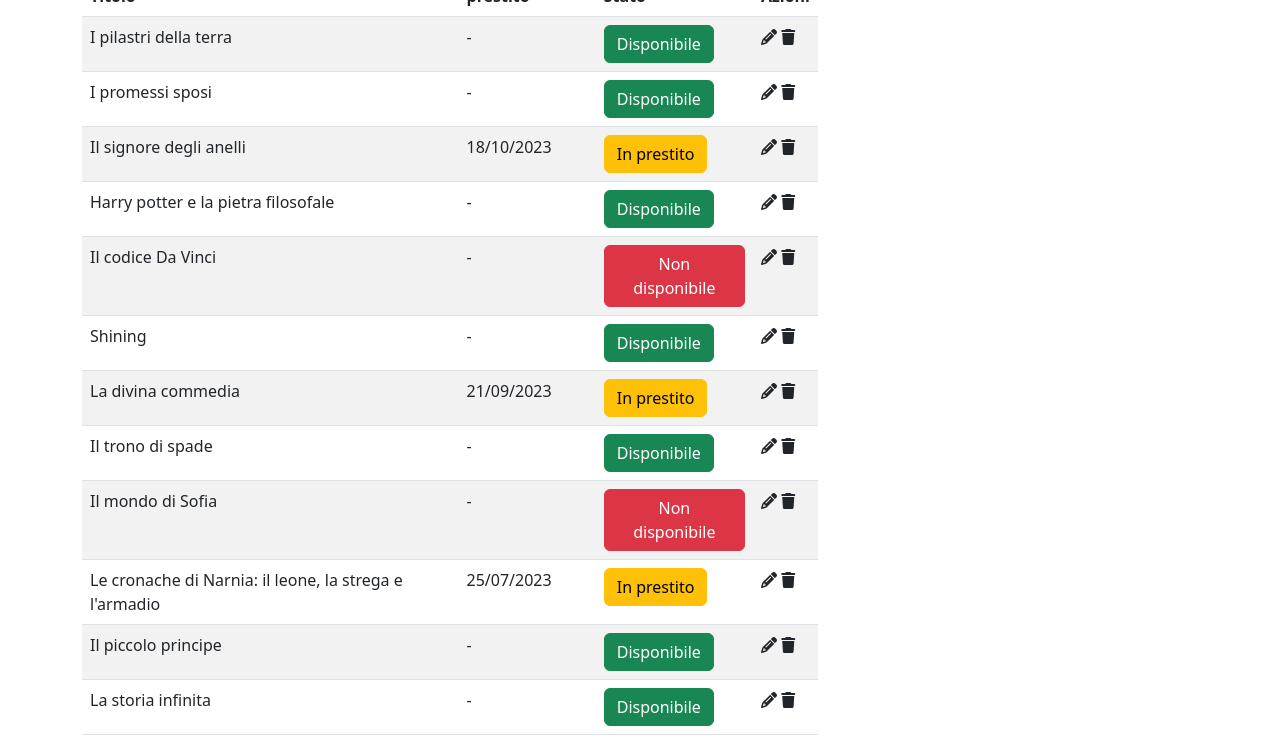
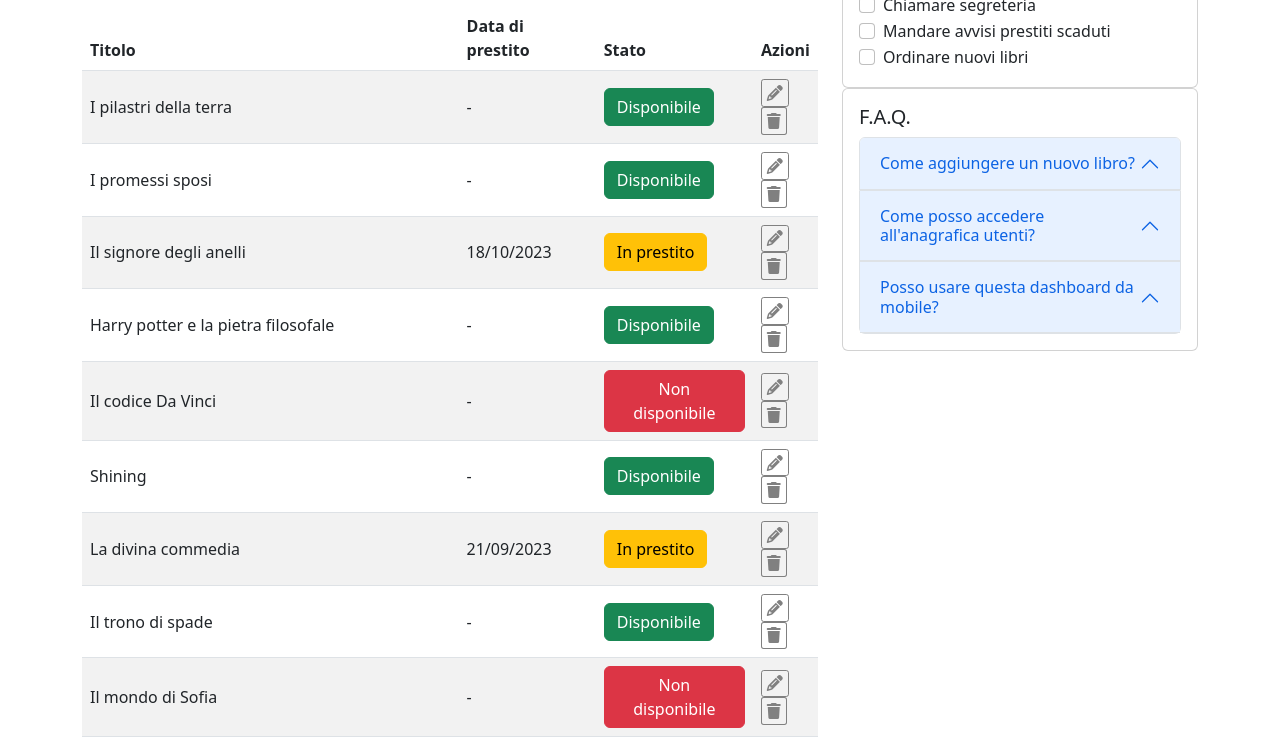
Before and after one commit to HedyehSadeghi/html-css-bootstrap-dashboard, a plain HTML site: page index.html in a window 1280 px wide. Shown: the part 190-932 px from the top of the page. Drawn offline with nearby package versions, Linux system fonts and the light colour scheme.

Commit message:
right section

```diff
--- a/css/style.css
+++ b/css/style.css
@@ -26,7 +26,17 @@ a{
 
 }
 
+.pen-trash-icon{
+    color: grey;
+    border-style: solid;
+    border-width: 1px;
+    border-radius: 10%;
+    border-color: grey;
+    padding: 10%;
 
+
+
+}
 
 
 
--- a/index.html
+++ b/index.html
@@ -20,8 +20,8 @@
       <nav class="navbar navbar-expand-lg navbar-dark bg-dark">
 
         <div class="container-fluid">
-
-          <a class="navbar-brand" href="#"> <img src="./img/duck.png" alt="logo" class="img-fluid img-header"> </a> <!--logo -->
+           <!--logo -->
+          <a class="navbar-brand" href="#"> <img src="./img/duck.png" alt="logo" class="img-fluid img-header"> </a>
 
           <div class="collapse navbar-collapse" id="navbarSupportedContent">
             <ul class="navbar-nav me-auto mb-2 mb-lg-0">
@@ -52,12 +52,12 @@
 
     <main>
       <div class="container">
-        <div class="row">
+        <div class="row mt-5">
 
           <div class="col-8">
 
-            <div class="d-flex justify-content-between">
-              <h1>Catalogo Libri</h1>
+            <div class="d-flex justify-content-between mb-3">
+              <h2>Catalogo Libri</h2>
               <button type="button" class="btn btn-info">Aggiungi Libro</button>
             </div>
 
@@ -65,104 +65,189 @@
             <table class="table table-striped">
               <thead>
                 <tr>
-                <th>Titolo</th>
-                <th>Data di prestito</th>
-                <th>Stato</th>
-                <th>Azioni</th>
+                <th scope="col">Titolo</th>
+                <th scope="col">Data di prestito</th>
+                <th scope="col">Stato</th>
+                <th scope="col">Azioni</th>
                 </tr>
               </thead>
 
-              <tbody>
-                <tr>
+              <tbody class="align-middle">
+                <tr scope="row">
                   <td>I pilastri della terra</td>
                   <td>-</td>
                   <td><button type="button" class="btn btn-success">Disponibile</button></td>
-                  <td> <i class="fa fa-pencil" aria-hidden="true"></i> <i class="fa fa-trash" aria-hidden="true"></i> </td>
+                  <td> <i class="fa fa-pencil pen-trash-icon" aria-hidden="true"></i> <i class="fa fa-trash pen-trash-icon" aria-hidden="true"></i> </td>
 
                 </tr>
 
-                <tr>
+                <tr scope="row">
                   <td>I promessi sposi</td>
                   <td>-</td>
                   <td><button type="button" class="btn btn-success">Disponibile</button></td>
-                  <td>  <i class="fa fa-pencil" aria-hidden="true"></i> <i class="fa fa-trash" aria-hidden="true"></i>  </td>
+                  <td><i class="fa fa-pencil pen-trash-icon" aria-hidden="true"></i> <i class="fa fa-trash pen-trash-icon" aria-hidden="true"></i></td>
                 </tr>
 
-                <tr>
+                <tr scope="row">
                   <td>Il signore degli anelli</td>
                   <td>18/10/2023</td>
                   <td><button type="button" class="btn btn-warning">In prestito</button></td>
-                  <td> <i class="fa fa-pencil" aria-hidden="true"></i> <i class="fa fa-trash" aria-hidden="true"></i> </td>
+                  <td> <i class="fa fa-pencil pen-trash-icon" aria-hidden="true"></i> <i class="fa fa-trash pen-trash-icon" aria-hidden="true"></i></td>
                 </tr>
 
-                <tr>
+                <tr scope="row">
                   <td>Harry potter e la pietra filosofale</td>
                   <td>-</td>
                   <td><button type="button" class="btn btn-success">Disponibile</button> </td>
-                  <td> <i class="fa fa-pencil" aria-hidden="true"></i> <i class="fa fa-trash" aria-hidden="true"></i></td>
+                  <td><i class="fa fa-pencil pen-trash-icon" aria-hidden="true"></i> <i class="fa fa-trash pen-trash-icon" aria-hidden="true"></i></td>
                 </tr>
 
-                <tr>
+                <tr scope="row">
                   <td>Il codice Da Vinci</td>
                   <td>-</td>
                   <td><button type="button" class="btn btn-danger">Non disponibile</button></td>
-                  <td> <i class="fa fa-pencil" aria-hidden="true"></i> <i class="fa fa-trash" aria-hidden="true"></i></td>
+                  <td><i class="fa fa-pencil pen-trash-icon" aria-hidden="true"></i> <i class="fa fa-trash pen-trash-icon" aria-hidden="true"></i></td>
                 </tr>
 
-                <tr>
+                <tr scope="row">
                   <td>Shining</td>
                   <td>-</td>
                   <td><button type="button" class="btn btn-success">Disponibile</button> </td>
-                  <td> <i class="fa fa-pencil" aria-hidden="true"></i> <i class="fa fa-trash" aria-hidden="true"></i></td>
+                  <td><i class="fa fa-pencil pen-trash-icon" aria-hidden="true"></i> <i class="fa fa-trash pen-trash-icon" aria-hidden="true"></i></td>
                 </tr>
 
-                <tr>
+                <tr scope="row">
                   <td>La divina commedia</td>
                   <td>21/09/2023</td>
                   <td><button type="button" class="btn btn-warning">In prestito</button></td>
-                  <td> <i class="fa fa-pencil" aria-hidden="true"></i> <i class="fa fa-trash" aria-hidden="true"></i></td>
+                  <td> <i class="fa fa-pencil pen-trash-icon" aria-hidden="true"></i> <i class="fa fa-trash pen-trash-icon" aria-hidden="true"></i></td>
                 </tr>
 
-                <tr>
+                <tr scope="row">
                   <td>Il trono di spade</td>
                   <td>-</td>
                   <td><button type="button" class="btn btn-success">Disponibile</button> </td>
-                  <td> <i class="fa fa-pencil" aria-hidden="true"></i> <i class="fa fa-trash" aria-hidden="true"></i></td>
+                  <td> <i class="fa fa-pencil pen-trash-icon" aria-hidden="true"></i> <i class="fa fa-trash pen-trash-icon" aria-hidden="true"></i></td>
                 </tr>
 
-                <tr>
+                <tr scope="row">
                   <td>Il mondo di Sofia</td>
                   <td>-</td>
                   <td><button type="button" class="btn btn-danger">Non disponibile</button></td>
-                  <td> <i class="fa fa-pencil" aria-hidden="true"></i> <i class="fa fa-trash" aria-hidden="true"></i> </td>
+                  <td><i class="fa fa-pencil pen-trash-icon" aria-hidden="true"></i> <i class="fa fa-trash pen-trash-icon" aria-hidden="true"></i> </td>
                 </tr>
 
-                <tr>
+                <tr scope="row">
                   <td>Le cronache di Narnia: il leone, la strega e l'armadio</td>
                   <td>25/07/2023</td>
                   <td><button type="button" class="btn btn-warning">In prestito</button> </td>
-                  <td><i class="fa fa-pencil" aria-hidden="true"></i> <i class="fa fa-trash" aria-hidden="true"></i></td>
+                  <td><i class="fa fa-pencil pen-trash-icon" aria-hidden="true"></i> <i class="fa fa-trash pen-trash-icon" aria-hidden="true"></i></td>
                 </tr>
 
-                <tr>
+                <tr scope="row">
                   <td>Il piccolo principe</td>
                   <td>-</td>
                   <td><button type="button" class="btn btn-success">Disponibile</button> </td>
-                  <td> <i class="fa fa-pencil" aria-hidden="true"></i> <i class="fa fa-trash" aria-hidden="true"></i></td>
+                  <td> <i class="fa fa-pencil pen-trash-icon" aria-hidden="true"></i> <i class="fa fa-trash pen-trash-icon" aria-hidden="true"></i></td>
                 </tr>
 
-                <tr>
+                <tr scope="row">
                   <td>La storia infinita</td>
                   <td>-</td>
                   <td><button type="button" class="btn btn-success">Disponibile</button> </td>
-                  <td> <i class="fa fa-pencil" aria-hidden="true"></i> <i class="fa fa-trash" aria-hidden="true"></i></td>
+                  <td> <i class="fa fa-pencil pen-trash-icon" aria-hidden="true"></i> <i class="fa fa-trash pen-trash-icon" aria-hidden="true"></i></td>
                 </tr>
 
               </tbody>
             </table>
           </div>
 
+
+          <!-- right section-->
           <div class="col-4">
+
+            <div class="card">   <!--CARD-->
+
+              <div class="card-body">
+                <h5 class="card-title">To do</h5>
+
+                <div class="form-check">        <!--CHECK BOX-->
+                  <input class="form-check-input" type="checkbox" value="" id="flexCheckDefault">
+                  <label class="form-check-label" for="flexCheckDefault">
+                    Chiamare segreteria
+                  </label>
+                </div>
+                <div class="form-check">
+                  <input class="form-check-input" type="checkbox" value="" id="flexCheckDefault">
+                  <label class="form-check-label" for="flexCheckDefault">
+                    Mandare avvisi prestiti scaduti
+                  </label>
+                </div>
+                <div class="form-check">
+                  <input class="form-check-input" type="checkbox" value="" id="flexCheckDefault">
+                  <label class="form-check-label" for="flexCheckDefault">
+                    Ordinare nuovi libri
+                  </label>
+                </div>
+
+              </div>
+            </div>
+
+
+            <div class="card">   <!--CARD-->
+
+              <div class="card-body">
+                <h5 class="card-title">F.A.Q.</h5>
+
+
+                <div class="accordion">    <!--ACCORDION-->
+
+                  <div class="accordion-item">
+                    <h5 class="accordion-header">
+                      <button class="accordion-button" type="button" data-bs-toggle="collapse" data-bs-target="#collapseOne" aria-expanded="true" aria-controls="collapseOne">
+                        Come aggiungere un nuovo libro?
+                      </button>
+                    </h5>
+                    <div id="collapseOne" class="accordion-collapse collapse">
+                      <div class="accordion-body">
+                        Lorem
+                      </div>
+                    </div>
+                  </div>
+
+                  <div class="accordion-item">
+                    <h5 class="accordion-header">
+                      <button class="accordion-button" type="button" data-bs-toggle="collapse" data-bs-target="#collapseOne" aria-expanded="true" aria-controls="collapseOne">
+                        Come posso accedere all'anagrafica utenti?
+                      </button>
+                    </h5>
+                    <div id="collapseOne" class="accordion-collapse collapse">
+                      <div class="accordion-body">
+                        Lorem
+                      </div>
+                    </div>
+                  </div>
+
+                  <div class="accordion-item">
+                    <h5 class="accordion-header">
+                      <button class="accordion-button" type="button" data-bs-toggle="collapse" data-bs-target="#collapseOne" aria-expanded="true" aria-controls="collapseOne">
+                        Posso usare questa dashboard da mobile?
+                      </button>
+                    </h5>
+                    <div id="collapseOne" class="accordion-collapse collapse">
+                      <div class="accordion-body">
+                        Lorem
+                      </div>
+                    </div>
+                  </div>
+
+
+
+              </div>
+            </div>
+
+
+
 
 
 
```
